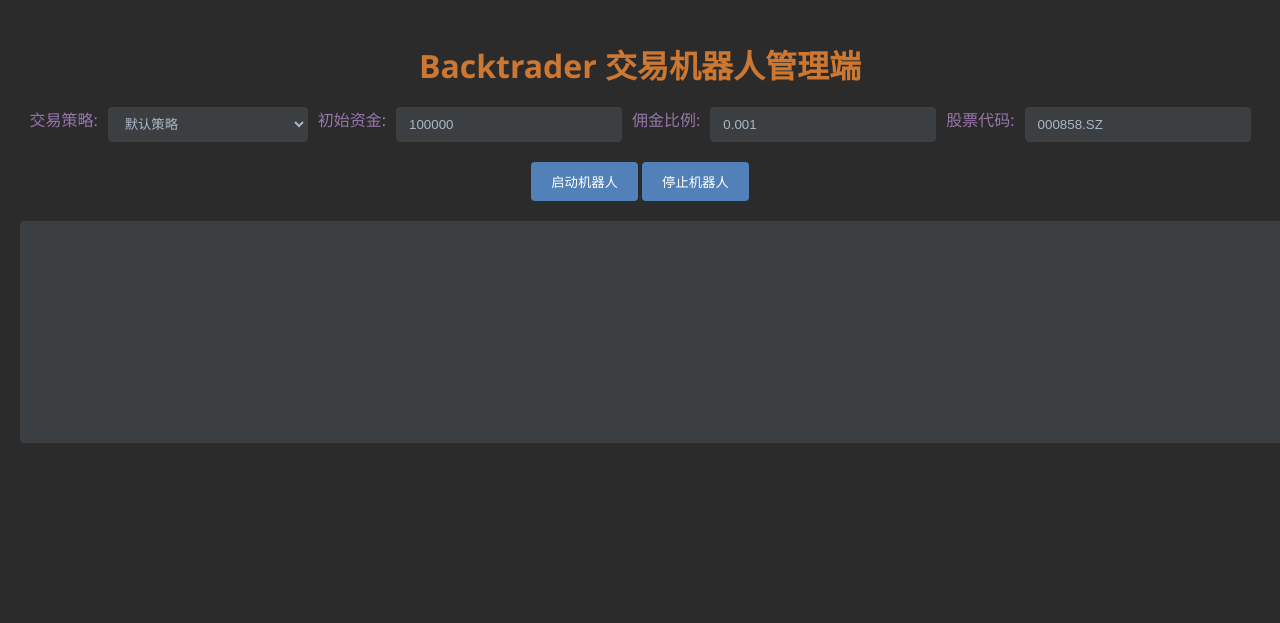
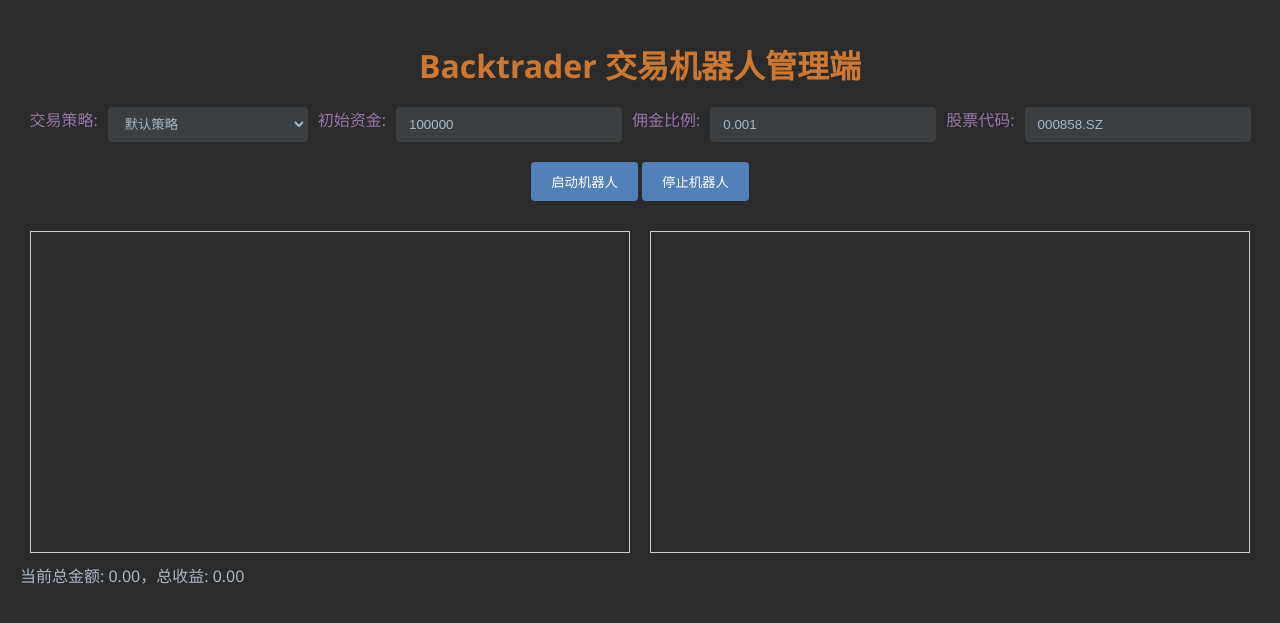
Before and after one commit to SuchAFool123/back-trader-demo, a Flask app: page / in a window 1280 px wide. Shown: the top 623 px of the page. Run offline with Flask 3, Linux system fonts and the light colour scheme; some libraries are stand-ins or nearby versions.

Commit message:
refactor

```diff
--- a/app.py
+++ b/app.py
@@ -1,5 +1,4 @@
 import eventlet
-
 eventlet.monkey_patch()
 
 from flask import Flask, render_template, request, send_from_directory
@@ -26,7 +25,6 @@
     'macd': MACDStrategy
 }
 
-
 def get_historical_data(symbol):
     end_date = datetime.now().strftime('%Y%m%d')
     start_date = (datetime.now() - timedelta(days=365)).strftime('%Y%m%d')
@@ -38,9 +36,6 @@
     df['datetime'] = pd.to_datetime(df['trade_date'])
     df.set_index('datetime', inplace=True)
     return df
-
-
-# ... 现有代码 ...
 
 def run_backtest(initial_cash, commission, stock_code, strategy_name, send_message_callback):
     cerebro = bt.Cerebro()
@@ -66,13 +61,17 @@
             self.initial_value = initial_value
 
         def next(self):
-            total_value = self._owner.broker.getvalue()
-            profit = total_value - self.initial_value
-            self.lines.total_value[0] = total_value
-            self.lines.profit[0] = profit
-            send_message_callback("total_info", f"当前总金额: {total_value:.2f}，总收益: {profit:.2f}")
+            if self._owner.position:
+                if self._owner.position.size < 0:  # 卖出发生
+                    total_value = self._owner.broker.getvalue()
+                    profit = total_value - self.initial_value
+                    send_message_callback("total_info", f"当前总金额: {total_value:.2f}，总收益: {profit:.2f}")
 
     cerebro.addobserver(TradeObserver)
+
+    # 发送历史数据
+    data_str = data.to_csv(sep='\t', na_rep='nan')
+    send_message_callback("historical_data", data_str)
 
     cerebro.run()
     final_value = cerebro.broker.getvalue()
@@ -80,28 +79,9 @@
     send_message_callback("total_info", f"当前总金额: {final_value:.2f}，总收益: {profit:.2f}")
     return final_value, profit
 
-    # ... 现有代码 ...
-
-    def on_trade(trade):
-        if trade.isclosed:
-            total_value = cerebro.broker.getvalue()
-            profit = total_value - initial_value
-            send_message_callback("total_info", f"当前总金额: {total_value:.2f}，总收益: {profit:.2f}")
-
-    cerebro.addobserver(bt.observers.Trades)
-    cerebro.addcallback('on_trade', on_trade)
-
-    cerebro.run()
-    final_value = cerebro.broker.getvalue()
-    profit = final_value - initial_value
-    send_message_callback("total_info", f"当前总金额: {final_value:.2f}，总收益: {profit:.2f}")
-    return final_value, profit
-
-
 @app.route('/')
 def index():
     return render_template('app.html')
-
 
 @app.route('/backtest')
 def backtest():
@@ -117,12 +97,10 @@
     socketio.emit('stop_info', f"当前总金额: {final_value:.2f}，总收益: {profit:.2f}")
     return "Backtest completed"
 
-
 # 定义路由来服务 style.css 文件
 @app.route('/style.css')
 def serve_css():
     return send_from_directory('templates', 'style.css')
 
-
 if __name__ == '__main__':
     socketio.run(app, debug=True)
--- a/templates/app.html
+++ b/templates/app.html
@@ -7,11 +7,24 @@
     <title>Backtrader 交易机器人管理端</title>
     <link rel="stylesheet" href="style.css">
     <script src="https://cdn.socket.io/4.4.1/socket.io.min.js"></script>
+    <style>
+        .container {
+            display: flex;
+        }
+
+        .box {
+            flex: 1;
+            margin: 10px;
+            border: 1px solid #ccc;
+            padding: 10px;
+            height: 300px;
+            overflow-y: auto;
+        }
+    </style>
 </head>
 
 <body>
     <h1>Backtrader 交易机器人管理端</h1>
-    <div id="stop-info"></div>
     <div class="input-group">
         <label for="strategy">交易策略:</label>
         <select id="strategy">
@@ -29,13 +42,18 @@
         <button id="startButton">启动机器人</button>
         <button id="stopButton" disabled>停止机器人</button>
     </div>
-    <textarea id="historical-trades" readonly></textarea>
+    <div class="container">
+        <div class="box" id="historical-data-box"></div>
+        <div class="box" id="trade-info-box"></div>
+    </div>
+    <div id="total-info">当前总金额: 0.00，总收益: 0.00</div>
 
     <script>
         const startButton = document.getElementById('startButton');
         const stopButton = document.getElementById('stopButton');
-        const historicalTrades = document.getElementById('historical-trades');
-        const stopInfoDiv = document.getElementById('stop-info');
+        const historicalDataBox = document.getElementById('historical-data-box');
+        const tradeInfoBox = document.getElementById('trade-info-box');
+        const totalInfoDiv = document.getElementById('total-info');
 
         const socket = io();
 
@@ -60,12 +78,16 @@
             // 停止逻辑暂时省略
         });
 
-        socket.on('trade_info', (message) => {
-            historicalTrades.value += message + '\n';
+        socket.on('historical_data', (message) => {
+            historicalDataBox.textContent = message;
         });
 
-        socket.on('stop_info', (message) => {
-            stopInfoDiv.textContent = message;
+        socket.on('trade_info', (message) => {
+            tradeInfoBox.textContent += message + '\n';
+        });
+
+        socket.on('total_info', (message) => {
+            totalInfoDiv.textContent = message;
         });
     </script>
 </body>
```
